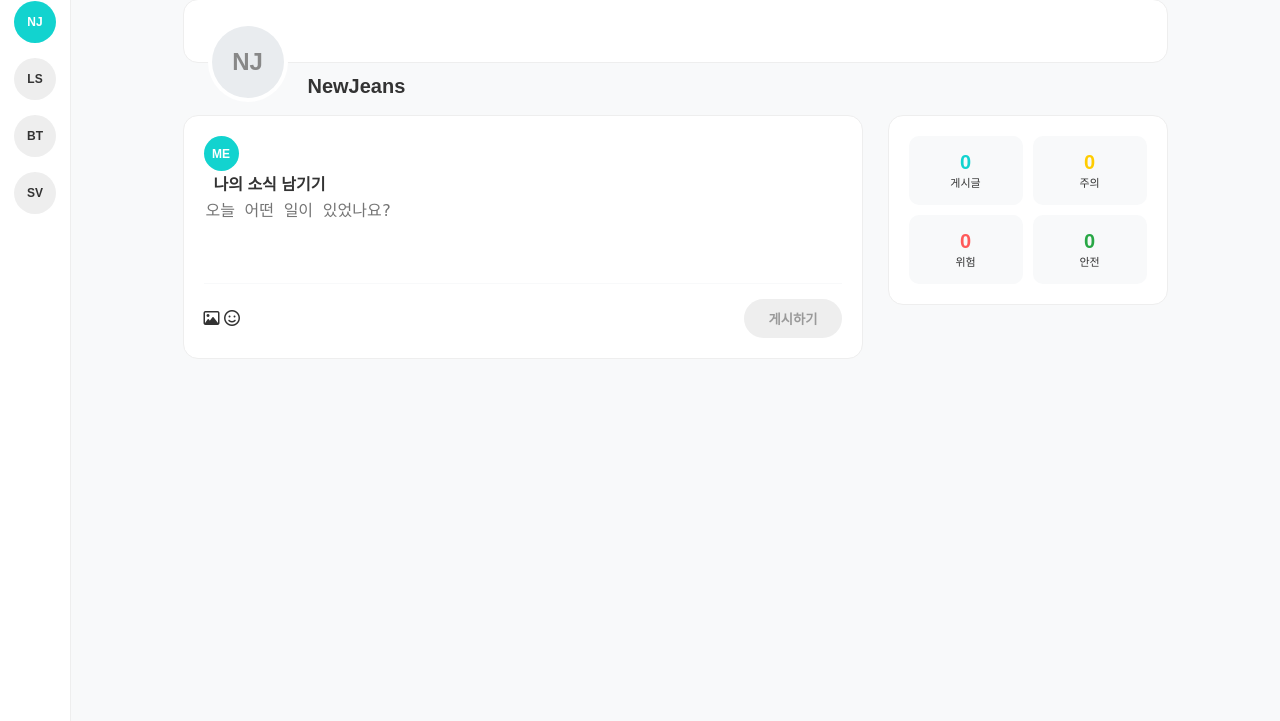
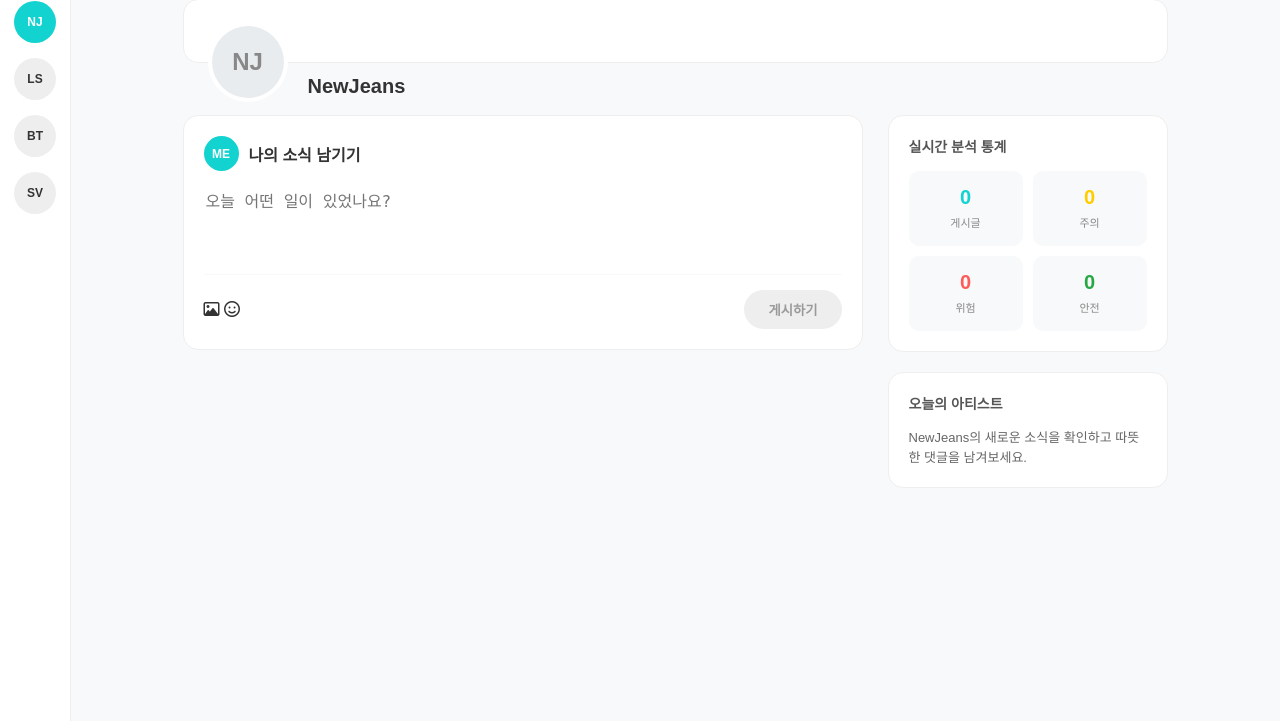
Before and after one commit to PYongju/gds_fastapi_azure, a FastAPI app: page / in a window 1280 px wide. Shown: the part 79-800 px from the top of the page. Run offline with FastAPI, Linux system fonts and the light colour scheme; data that the repository does not hold is empty; some web fonts are replaced.

Commit message:
기존에 페이지 오른쪽에 있던 위젯들 복구

```diff
--- a/templates/index.html
+++ b/templates/index.html
@@ -20,7 +20,7 @@
 
         body { font-family: 'Pretendard', sans-serif; background-color: var(--bg); margin: 0; color: var(--text-main); }
 
-        /* 헤더 디자인 */
+        /* 헤더 */
         .header {
             height: 60px; background: var(--white); border-bottom: 1px solid var(--border);
             display: flex; align-items: center; justify-content: space-between;
@@ -48,13 +48,13 @@
         }
         .nav-icon.active { background: var(--primary); color: white; }
 
-        /* 메인 영역 */
+        /* 메인 영역 레이아웃 */
         .main-container { margin-left: 70px; flex: 1; display: flex; flex-direction: column; align-items: center; padding: 18px 20px; }
         .main-content-wrap { width: 985px; max-width: 100%; display: flex; flex-direction: column; }
-        .main-inner { display: flex; justify-content: center; gap: 0; margin-top: 32px; }
-        .content-area { width: 680px; margin-right: 25px; }
+        .main-inner { display: flex; justify-content: center; gap: 25px; margin-top: 32px; } /* gap 추가 */
+        .content-area { width: 680px; }
 
-        /* 아티스트 페이지 상단 */
+        /* 아티스트 헤더 */
         .artist-page-header {
             width: 100%; box-sizing: border-box; height: 64px; background: var(--white);
             border: 1px solid var(--border); border-radius: 15px; margin-bottom: 20px;
@@ -70,69 +70,48 @@
         }
         .artist-page-header .artist-name { font-weight: 800; font-size: 20px; color: var(--text-main); margin-bottom: -36px; }
 
-        /* 게시글 카드 */
+        /* 글쓰기 카드 */
         .post-write-card { background: var(--white); border: 1px solid var(--border); border-radius: 15px; padding: 20px; margin-bottom: 30px; }
         .post-write-card textarea { width: 100%; border: none; outline: none; resize: none; font-size: 16px; min-height: 80px; }
         .write-footer { display: flex; justify-content: space-between; align-items: center; border-top: 1px solid #f8f9fa; padding-top: 15px; }
         .btn-submit-post { background: #eee; color: #999; border: none; padding: 10px 24px; border-radius: 25px; font-weight: 700; cursor: pointer; }
         .btn-submit-post.active { background: var(--primary); color: white; }
 
+        /* 게시글 카드 */
         .post-card { background: var(--white); border: 1px solid var(--border); border-radius: 15px; margin-bottom: 20px; padding: 25px; }
         .post-body { font-size: 16px; line-height: 1.6; margin-bottom: 20px; }
 
-        /* 댓글 영역 */
+        /* 댓글 스타일 */
         .comment-item { display: flex; margin-top: 15px; align-items: flex-start; }
         .comment-content { margin-left: 10px; background: #f8f9fa; padding: 10px 14px; border-radius: 12px; flex: 1; }
         .comment-user-row { display: flex; justify-content: space-between; align-items: center; margin-bottom: 4px; }
         .ai-badge { font-size: 10px; padding: 2px 8px; border-radius: 10px; color: white; font-weight: 600; }
+        .comment-attached-img { width: 100%; max-width: 200px; border-radius: 8px; margin-top: 10px; display: block; border: 1px solid #ddd; cursor: zoom-in; }
 
-        /* 등록된 이미지 스타일 및 확대 */
-        .comment-attached-img {
-            width: 100%; max-width: 200px; border-radius: 8px; margin-top: 10px;
-            display: block; border: 1px solid #ddd; cursor: zoom-in; transition: 0.2s;
-        }
-        .comment-attached-img:hover { opacity: 0.9; }
-
-        /* 댓글 입력창 미리보기 */
-        .image-preview-container {
-            display: none; position: relative; width: fit-content; margin-bottom: 10px;
-        }
-        .image-preview {
-            width: 80px; height: 80px; object-fit: cover; border-radius: 8px; border: 1px solid #ddd;
-        }
-        .preview-remove {
-            position: absolute; top: -5px; right: -5px; background: #333; color: #fff;
-            width: 18px; height: 18px; border-radius: 50%; font-size: 12px;
-            display: flex; align-items: center; justify-content: center; cursor: pointer;
-        }
-
-        .comment-input-wrap { background: #f1f3f5; border-radius: 12px; padding: 15px; margin-top: 20px; }
+        /* 댓글 입력 및 미리보기 */
+        .image-preview-container { display: none; position: relative; width: fit-content; margin-bottom: 10px; }
+        .image-preview { width: 80px; height: 80px; object-fit: cover; border-radius: 8px; border: 1px solid #ddd; }
+        .preview-remove { position: absolute; top: -5px; right: -5px; background: #333; color: #fff; width: 18px; height: 18px; border-radius: 50%; font-size: 12px; display: flex; align-items: center; justify-content: center; cursor: pointer; }
+        .comment-input-wrap { background: #f1f3f5; border-radius: 12px; padding: 15px; margin-top: 20px; transition: transform 0.2s; }
         .comment-input-wrap textarea { width: 100%; background: transparent; border: none; outline: none; resize: none; font-size: 14px; min-height: 40px; }
         .comment-btn-row { display: flex; justify-content: space-between; align-items: center; margin-top: 8px; }
         .btn-comment-submit { background: none; border: none; color: #adb5bd; font-weight: 700; cursor: pointer; }
         .btn-comment-submit.active { color: var(--primary); }
 
-        /* 확대 이미지 모달 */
-        .modal {
-            display: none; position: fixed; z-index: 20000; left: 0; top: 0; width: 100%; height: 100%;
-            background-color: rgba(0,0,0,0.85); align-items: center; justify-content: center;
-        }
-        .modal-content { max-width: 90%; max-height: 90%; border-radius: 5px; box-shadow: 0 0 20px rgba(0,0,0,0.5); }
-        .modal-close { position: absolute; top: 20px; right: 30px; color: #fff; font-size: 40px; cursor: pointer; }
-
-        /* 우측 사이드바 */
+        /* 우측 사이드바 위젯 (복구 핵심) */
         .right-sidebar { width: 280px; position: sticky; top: 80px; align-self: flex-start; }
         .widget { background: var(--white); border-radius: 15px; border: 1px solid var(--border); padding: 20px; margin-bottom: 20px; }
+        .widget-title { font-weight: 700; font-size: 14px; margin-bottom: 15px; color: #555; }
         .stat-grid { display: grid; grid-template-columns: 1fr 1fr; gap: 10px; }
         .stat-box { background: #f8f9fa; border-radius: 10px; padding: 15px 5px; text-align: center; }
-        .stat-num { font-size: 20px; font-weight: 800; }
+        .stat-num { font-size: 20px; font-weight: 800; display: block; margin-bottom: 4px; }
+        .stat-label { font-size: 11px; color: #888; }
 
-        /* 팝업 및 효과 */
-        .nudge-popup {
-            display: none; position: fixed; z-index: 10001; left: 50%; top: 50%; transform: translate(-50%, -50%);
-            padding: 18px 24px; background: #dc3545; color: #fff; border-radius: 14px; font-weight: 700;
-            box-shadow: 0 8px 24px rgba(220, 53, 69, 0.45); text-align: center; min-width: 250px;
-        }
+        /* 모달 및 팝업 */
+        .modal { display: none; position: fixed; z-index: 20000; left: 0; top: 0; width: 100%; height: 100%; background-color: rgba(0,0,0,0.85); align-items: center; justify-content: center; }
+        .modal-content { max-width: 90%; max-height: 90%; border-radius: 5px; }
+        .modal-close { position: absolute; top: 20px; right: 30px; color: #fff; font-size: 40px; cursor: pointer; }
+        .nudge-popup { display: none; position: fixed; z-index: 10001; left: 50%; top: 50%; transform: translate(-50%, -50%); padding: 18px 24px; background: #dc3545; color: #fff; border-radius: 14px; font-weight: 700; box-shadow: 0 8px 24px rgba(220, 53, 69, 0.45); }
         .nudge-popup.show { display: block; }
         .shake { animation: shake 0.5s ease-in-out; }
         @keyframes shake { 0%, 100% { transform: translateX(0); } 10%, 30%, 50%, 70%, 90% { transform: translateX(-6px); } 20%, 40%, 60%, 80% { transform: translateX(6px); } }
@@ -169,7 +148,7 @@
                 <div class="main-inner">
                     <div class="content-area">
                         <div class="post-write-card">
-                            <div class="write-header">
+                            <div class="write-header" style="display:flex; align-items:center; margin-bottom:15px;">
                                 <div class="nav-icon" style="width:35px; height:35px; margin:0; background:var(--primary); color:white;">ME</div>
                                 <span class="user-label" style="margin-left: 10px; font-weight: 700;">나의 소식 남기기</span>
                             </div>
@@ -184,12 +163,29 @@
 
                     <div class="right-sidebar">
                         <div class="widget">
+                            <div class="widget-title">실시간 분석 통계</div>
                             <div class="stat-grid">
-                                <div class="stat-box"><div class="stat-num" id="totalPosts" style="color:var(--primary)">0</div><div style="font-size:11px;">게시글</div></div>
-                                <div class="stat-box"><div class="stat-num" id="statWarning" style="color:#ffcc00">0</div><div style="font-size:11px;">주의</div></div>
-                                <div class="stat-box"><div class="stat-num" id="statDanger" style="color:#ff5a5a">0</div><div style="font-size:11px;">위험</div></div>
-                                <div class="stat-box"><div class="stat-num" id="statSafe" style="color:#28a745">0</div><div style="font-size:11px;">안전</div></div>
+                                <div class="stat-box">
+                                    <span class="stat-num" id="totalPosts" style="color:var(--primary)">0</span>
+                                    <span class="stat-label">게시글</span>
+                                </div>
+                                <div class="stat-box">
+                                    <span class="stat-num" id="statWarning" style="color:#ffcc00">0</span>
+                                    <span class="stat-label">주의</span>
+                                </div>
+                                <div class="stat-box">
+                                    <span class="stat-num" id="statDanger" style="color:#ff5a5a">0</span>
+                                    <span class="stat-label">위험</span>
+                                </div>
+                                <div class="stat-box">
+                                    <span class="stat-num" id="statSafe" style="color:#28a745">0</span>
+                                    <span class="stat-label">안전</span>
+                                </div>
                             </div>
+                        </div>
+                        <div class="widget">
+                            <div class="widget-title">오늘의 아티스트</div>
+                            <div style="font-size:13px; color:#666; line-height:1.5;">NewJeans의 새로운 소식을 확인하고 따뜻한 댓글을 남겨보세요.</div>
                         </div>
                     </div>
                 </div>
@@ -228,6 +224,7 @@
                         }
                     });
 
+                    // 우측 통계 업데이트
                     document.getElementById('totalPosts').innerText = posts.length;
                     document.getElementById('statSafe').innerText = safeCount;
                     document.getElementById('statWarning').innerText = warningCount;
@@ -278,11 +275,8 @@
                             <img id="preview-img-${postId}" class="image-preview">
                             <div class="preview-remove" onclick="removePreview(${postId})">&times;</div>
                         </div>
-
                         <textarea id="comment-input-${postId}" placeholder="따뜻한 댓글을 남겨주세요..." oninput="checkCommentLength(${postId})"></textarea>
-
                         <input type="file" id="comment-file-${postId}" style="display:none;" accept="image/*" onchange="updateImageIcon(${postId})">
-
                         <div class="comment-btn-row">
                             <i class="fa-regular fa-image" id="comment-icon-${postId}" style="color:#888; cursor:pointer; font-size:18px;" onclick="document.getElementById('comment-file-${postId}').click()"></i>
                             <button id="comment-btn-${postId}" class="btn-comment-submit" onclick="submitComment(${postId})">등록</button>
@@ -295,7 +289,6 @@
         async function submitComment(postId) {
             const textInput = document.getElementById(`comment-input-${postId}`);
             const fileInput = document.getElementById(`comment-file-${postId}`);
-
             if (!textInput.value.trim() && (!fileInput.files || !fileInput.files[0])) return;
 
             const btn = document.getElementById(`comment-btn-${postId}`);
@@ -305,9 +298,7 @@
             const formData = new FormData();
             formData.append('content', textInput.value.trim());
             formData.append('post_id', postId);
-            if (fileInput.files[0]) {
-                formData.append('image', fileInput.files[0]);
-            }
+            if (fileInput.files[0]) formData.append('image', fileInput.files[0]);
 
             try {
                 const response = await fetch("/comments", { method: "POST", body: formData });
@@ -317,7 +308,6 @@
                     const imgLabel = (result.ai_result?.image?.label || 'clean').toLowerCase();
                     const imgProb = result.ai_result?.image?.probability || 0;
 
-                    // 텍스트 혹은 이미지 중 하나라도 유해하면 넛지 발생 및 입력값 유지
                     const isUnsafeText = (textLabel === 'hate' || textLabel === 'offensive');
                     const isUnsafeImg = (imgLabel !== 'clean' && imgLabel !== 'no_image' && imgProb > 0.6);
 
@@ -326,13 +316,8 @@
                         popup.innerText = isUnsafeText ? "🚫 부적절한 언어가 감지되었습니다." : "🚫 부적절한 이미지가 감지되었습니다.";
                         popup.classList.add('show');
                         wrap.classList.add('shake');
-                        setTimeout(() => {
-                            popup.classList.remove('show');
-                            wrap.classList.remove('shake');
-                        }, 2500);
-                        // 등록은 안 되지만 입력창 내용은 비우지 않음 (유지됨)
+                        setTimeout(() => { popup.classList.remove('show'); wrap.classList.remove('shake'); }, 2500);
                     } else {
-                        // 클린한 경우에만 필드 비우기
                         textInput.value = '';
                         fileInput.value = '';
                         removePreview(postId);
@@ -343,7 +328,6 @@
             finally { btn.disabled = false; }
         }
 
-        // 이미지 아이콘 업데이트 및 미리보기 처리
         function updateImageIcon(postId) {
             const fileInput = document.getElementById(`comment-file-${postId}`);
             const icon = document.getElementById(`comment-icon-${postId}`);
@@ -352,7 +336,6 @@
 
             if (fileInput.files && fileInput.files[0]) {
                 icon.style.color = 'var(--primary)';
-
                 const reader = new FileReader();
                 reader.onload = function(e) {
                     previewImg.src = e.target.result;
@@ -365,19 +348,15 @@
             }
         }
 
-        // 미리보기 삭제 함수
         function removePreview(postId) {
-            const fileInput = document.getElementById(`comment-file-${postId}`);
-            fileInput.value = ""; // 파일 선택 해제
+            document.getElementById(`comment-file-${postId}`).value = "";
             updateImageIcon(postId);
         }
 
-        // 모달 제어
         function openModal(src) {
             const modal = document.getElementById('imageModal');
-            const modalImg = document.getElementById('modalImage');
+            document.getElementById('modalImage').src = src;
             modal.style.display = "flex";
-            modalImg.src = src;
         }
 
         function closeModal() {
```
